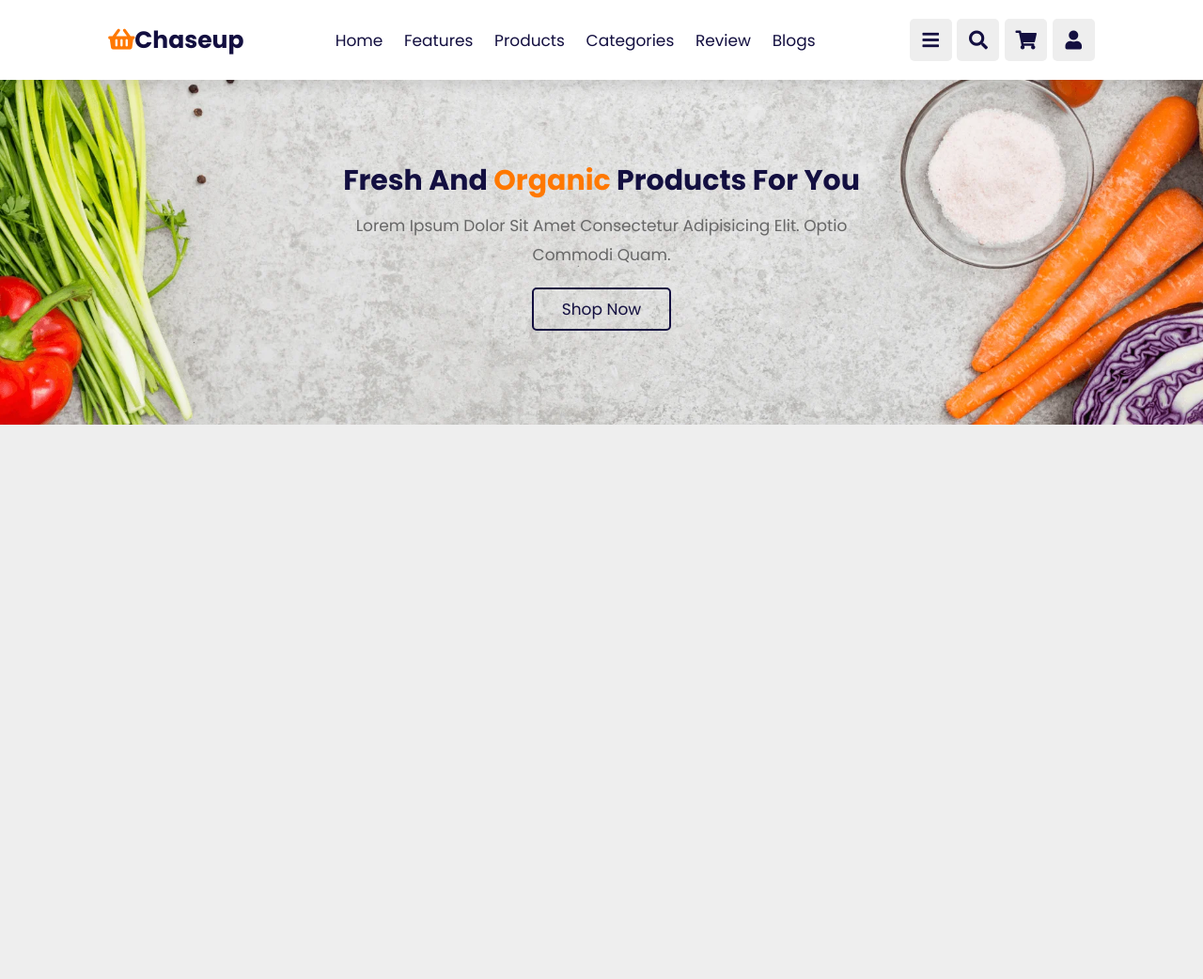
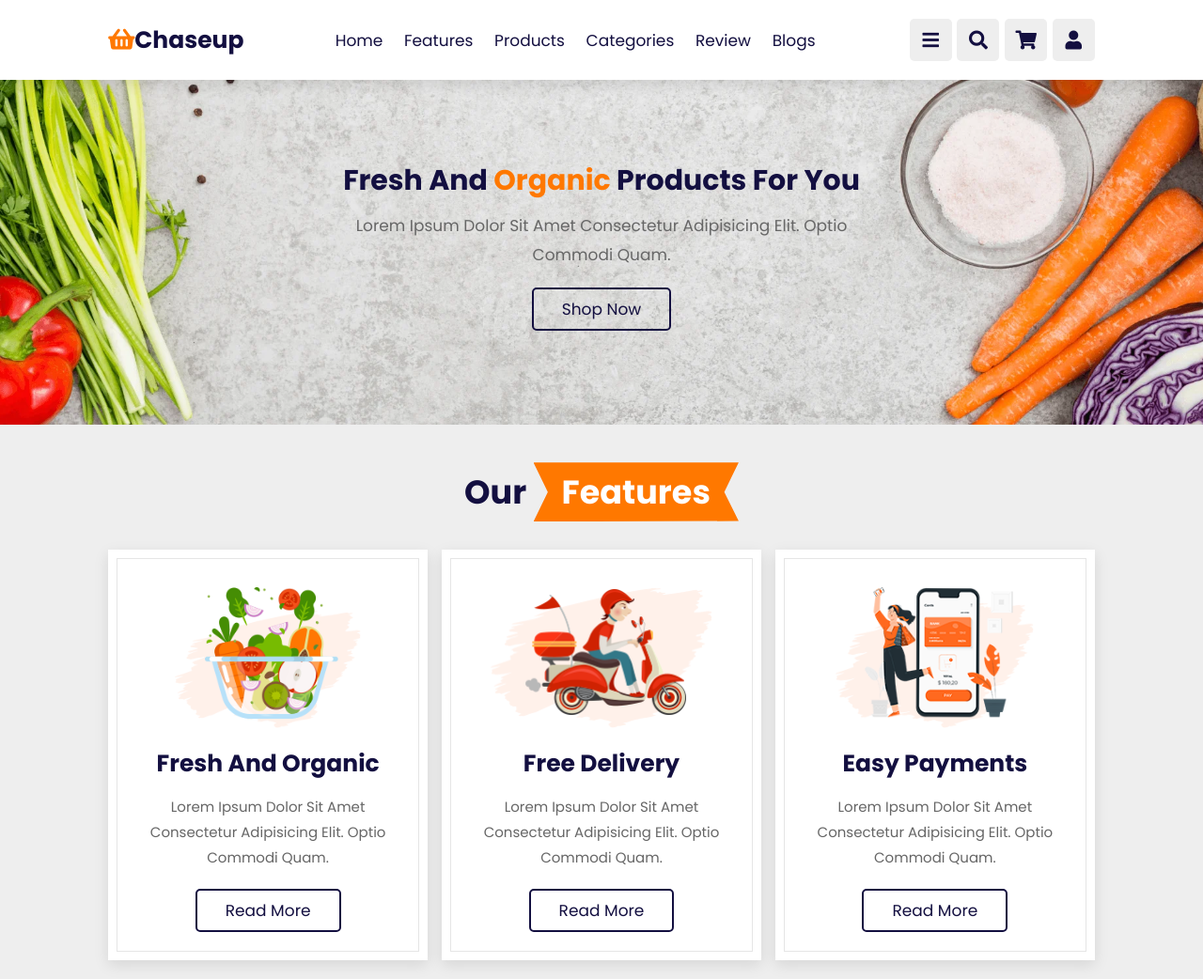
Before and after one commit to likeam/groceryStore, a plain HTML site: page index.html in a window 1280 px wide. Shown: the whole page at 94% size. Before the commit the page ends 800 px from the top, so only its background shows below. Drawn offline with nearby package versions, Linux system fonts and the light colour scheme; files whose address does not match are found by name.

Commit message:
Building the features section

```diff
--- a/index.html
+++ b/index.html
@@ -82,6 +82,30 @@
         </div>
     </section>
 
+    <section class="features" id="features">
+        <h1 class="heading">our <span>features</span></h1>
+        <div class="box-container">
+            <div class="box">
+                <img src="./img/feature-img-1.png" alt="">
+                <h3>fresh and organic</h3>
+                <p>Lorem ipsum dolor sit amet consectetur adipisicing elit. Optio commodi quam.</p>
+                <a href="#" class="btn">read more</a>
+            </div>
+            <div class="box">
+                <img src="./img/feature-img-2.png" alt="">
+                <h3>free delivery</h3>
+                <p>Lorem ipsum dolor sit amet consectetur adipisicing elit. Optio commodi quam.</p>
+                <a href="#" class="btn">read more</a>
+            </div>
+            <div class="box">
+                <img src="./img/feature-img-3.png" alt="">
+                <h3>easy payments</h3>
+                <p>Lorem ipsum dolor sit amet consectetur adipisicing elit. Optio commodi quam.</p>
+                <a href="#" class="btn">read more</a>
+            </div>
+        </div>
+    </section>
+
 
     <script src="./app.js"></script>
 </body>
--- a/style.css
+++ b/style.css
@@ -45,6 +45,24 @@ body{
 .btn:hover{
     background: var(--orange);
     color:#fff;
+}
+.heading{
+    text-align: center;
+    padding:2rem 0;
+    padding-bottom: 3rem;
+    font-size: 3.5rem;
+    color:var(--black);
+}
+
+.heading span{
+    background: var(--orange);
+    color:#fff;
+    display: inline-block;
+    padding:.5rem 3rem;
+    clip-path: polygon(100% 0, 93% 50%, 100% 99%, 0% 100%, 7% 50%, 0% 0%);
+}
+section{
+    padding:2rem 9%;
 }
 
 /* HEADER SECTION */
@@ -261,8 +279,39 @@ header .search-form label:hover{
     line-height: 1.8;
 }
 
-
-
+/* FEATURES SECTION */
+.features .box-container{
+    display: grid;
+    grid-template-columns: repeat(auto-fit, minmax(30rem, 1fr));
+    gap:1.5rem;
+}
+.features .box-container .box{
+    padding:3rem 2rem;
+    background: #fff;
+    outline: var(--outline);
+    outline-offset: -1rem;
+    text-align: center;
+    box-shadow: var(--box-shadow);
+}
+.features .box-container .box:hover{
+    outline: var(--outline-hover);
+    outline-offset: 0rem;
+}
+.features .box-container .box img{
+    margin:1rem 0;
+    height: 15rem;
+}
+.features .box-container .box h3{
+    font-size: 2.5rem;
+    line-height: 1.8;
+    color:var(--black);
+}
+.features .box-container .box p{
+    font-size: 1.5rem;
+    line-height: 1.8;
+    color:var(--light-color);
+    padding:1rem 0;
+}
 
 
 
```
